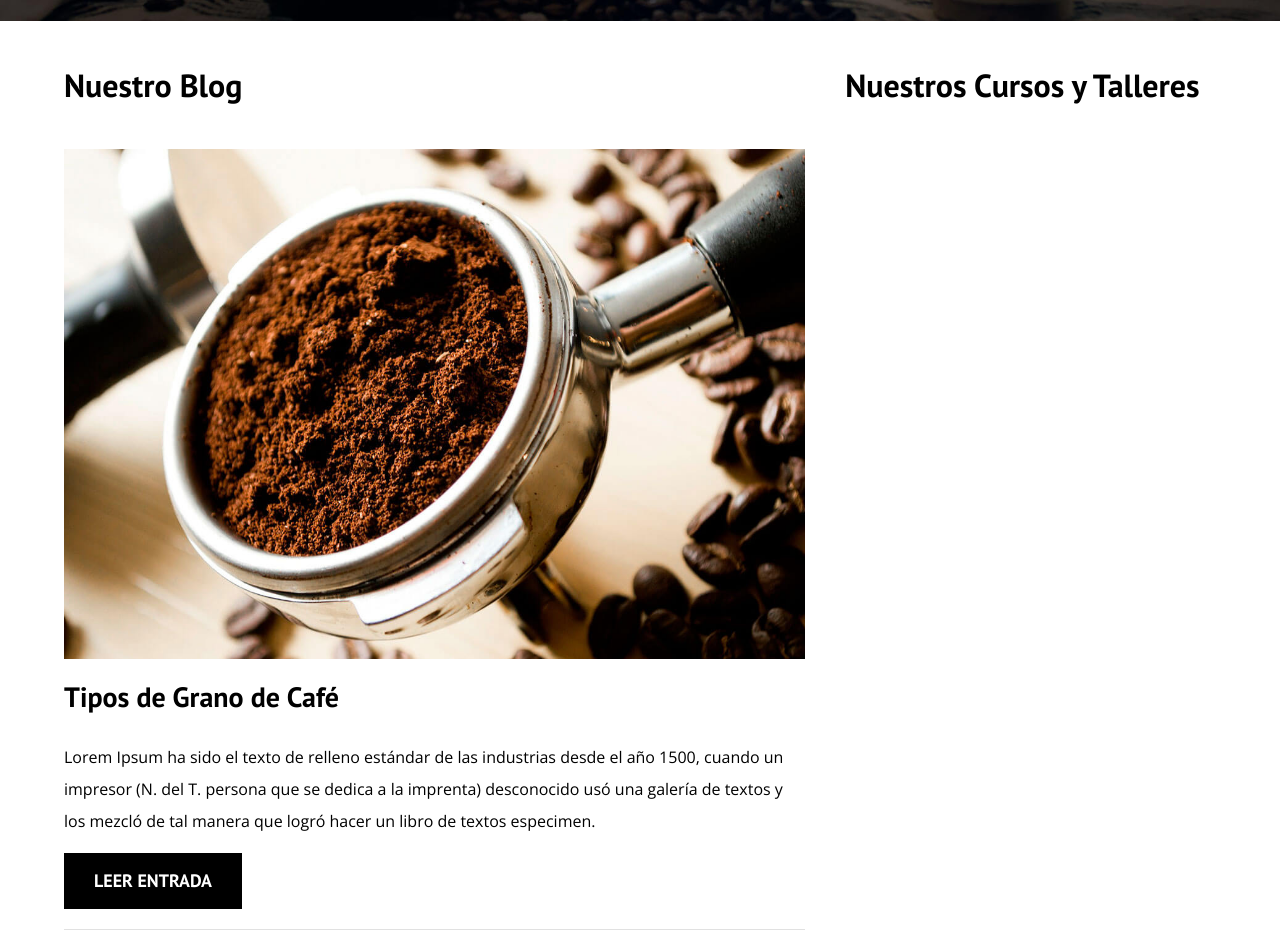
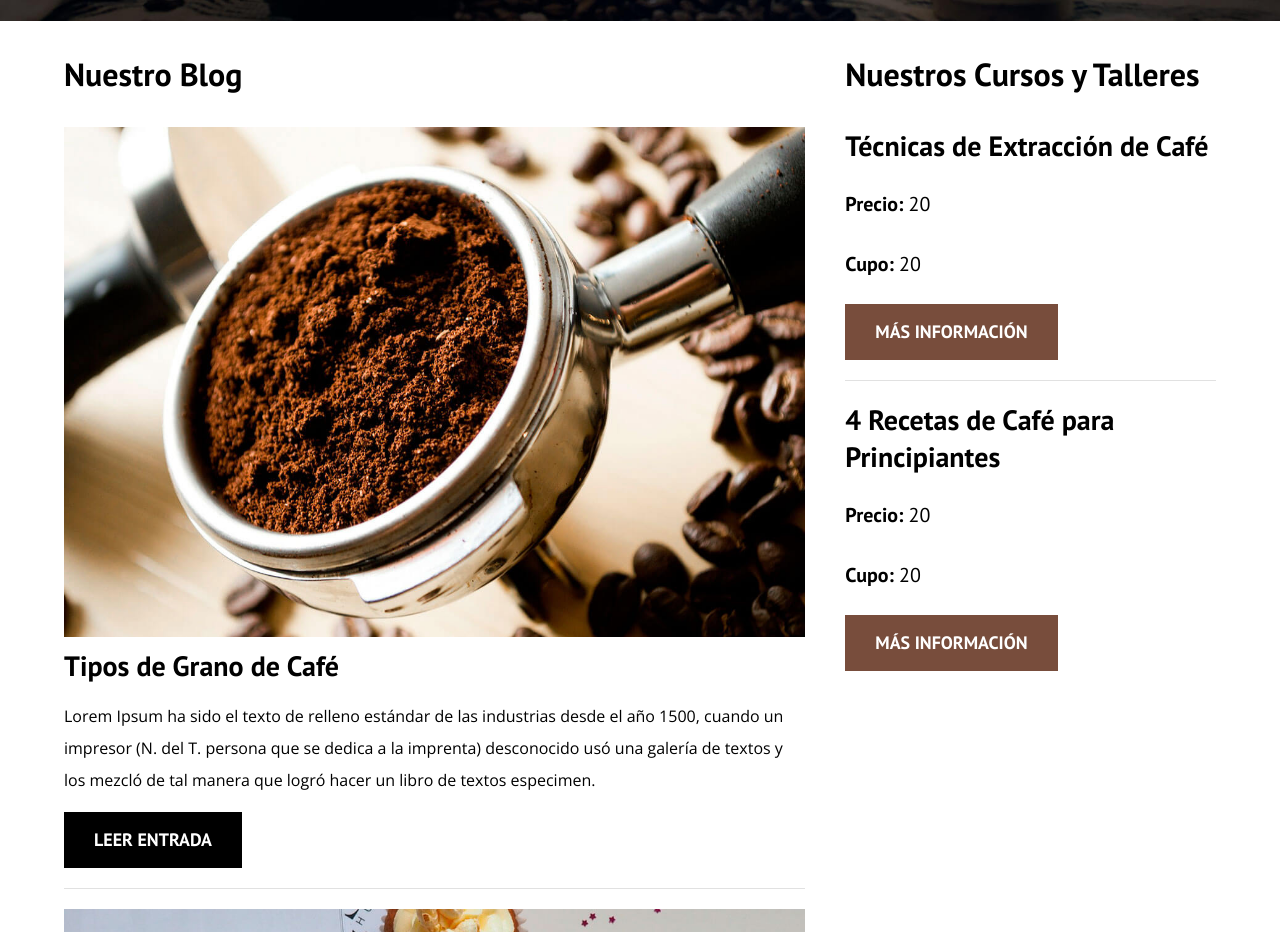
Before and after one commit to Adrian12033/blogdecafe_inicio, a plain HTML site: page index.html in a window 1280 px wide. Shown: the part 579-1511 px from the top of the page. Drawn offline with nearby package versions, Linux system fonts and the light colour scheme.

Commit message:
Terminado el blog

```diff
--- a/css/style.css
+++ b/css/style.css
@@ -37,6 +37,7 @@ a {
 
 h1, h2, h3, h4 {
     font-family: var(--fuenteCabecera);
+    line-height: normal;
 }
 
 h1 {
@@ -99,6 +100,10 @@ img {
     }
 }
 
+.barra {
+    padding-top: 4rem;
+}
+
 @media (min-width: 768px) {
     .barra {
         display: flex;
@@ -127,7 +132,7 @@ img {
 }
 
 .navegacion__enlace {
-    display: block; /*para que se pponga uno debajo del otro*/
+    display: block; /*para que se ponga uno debajo del otro*/
     text-align: center;
     font-size: 1.8rem;
     color: var(--blanco);
@@ -176,3 +181,41 @@ img {
 .boton--primario {
     background-color: var(--negro);
 }
+
+.boton--secundario {
+    background-color: var(--primario);
+}
+
+.cursos {
+    list-style: none; /*para quitar los puntos de las listas*/
+}
+
+.widget-curso {
+    border-bottom: 1px solid var(--gris);
+    margin-bottom: 2rem;
+}
+
+.widget-curso:last-of-type {
+    border: none;
+    border-bottom: 0;
+}
+
+.widget-curso__label {
+    font-family: var(--fuenteCabecera);
+    font-weight: bold;
+}
+
+.widget-curso__info {
+    font-weight: normal;
+}
+
+.widget-curso__info,
+.widget-curso__label {
+    font-size: 2rem;
+}
+
+.footer {
+    background-color: var(--negro);
+    padding-bottom: 3rem;
+    margin-top: 4rem;
+}
--- a/index.html
+++ b/index.html
@@ -93,9 +93,47 @@
         </main>
         <aside class="sidebar">
             <h3>Nuestros Cursos y Talleres</h3>
+
+            <ul class="cursos no-padding">
+                <li class="widget-curso">
+                    <h4 class="no-margin">Técnicas de Extracción de Café</h4>
+                    <p class="widget-curso__label"> Precio: <span class="widget-curso__info">20</span></p>
+
+                    <p class="widget-curso__label"> Cupo: <span class="widget-curso__info">20</span></p>
+
+                    <a href="entrada.html" class="boton boton--secundario">Más información</a>
+                </li>
+
+                <li class="widget-curso">
+                    <h4 class="no-margin">4 Recetas de Café para Principiantes</h4>
+                    <p class="widget-curso__label"> Precio: <span class="widget-curso__info">20</span></p>
+
+                    <p class="widget-curso__label"> Cupo: <span class="widget-curso__info">20</span></p>
+
+                    <a href="entrada.html" class="boton boton--secundario">Más información</a>
+                </li>
+
+            </ul>
+
         </aside>
+    </div>
 
-    </div>
+    <footer class="footer">
+        <div class="contenedor">
+            <div class="barra">
+                <a class="logo" href="index.html">
+                    <h1 class="logo__nombre no-margin centrar-texto">Blog<span class="logo__bold">DeCafé</span></h1>
+                </a>
+
+                <nav class="navegacion">
+                    <a href="nosotros.html" class="navegacion__enlace">Nosotros</a>
+                    <a href="cursos.html" class="navegacion__enlace">Cursos</a>
+                    <a href="contacto.html" class="navegacion__enlace">Contacto</a>
+                </nav>
+
+            </div>
+        </div>
+    </footer>
 
 </body>
 
```
